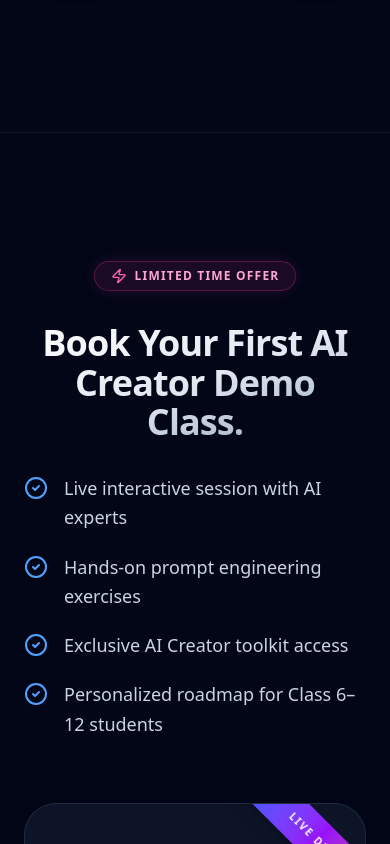
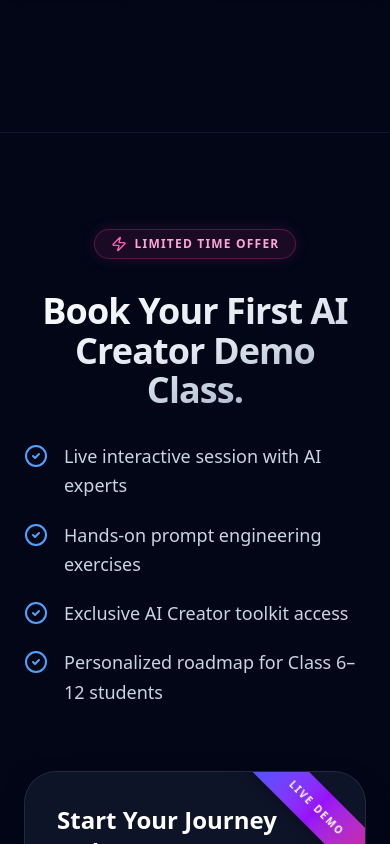
Before and after one commit to parv43/skillyugweb, a Next.js app: page / in a window 390 px wide. Shown: the part 9240-10084 px from the top of the page. Built offline with nearby package versions, Linux system fonts and the light colour scheme; no server answers.

Commit message:
fix: react rendered fewer hooks than expected error in DemoBookingSection due to early return

```diff
--- a/src/components/DemoBookingSection.tsx
+++ b/src/components/DemoBookingSection.tsx
@@ -19,10 +19,6 @@ export default function DemoBookingSection() {
   const isInView = useInView(sectionRef, { amount: 0.3, once: true })
   const [percent, setPercent] = useState(0)
 
-  if (!loading && hasDemo) {
-    return null
-  }
-
   // Animated counter from 0 to 84 whenever the section enters view
   useEffect(() => {
     if (isInView) {
@@ -35,8 +31,12 @@ export default function DemoBookingSection() {
     }
   }, [isInView])
 
+  if (!loading && hasDemo) {
+    return null;
+  }
+
   return (
-    <section id="demo-booking" className="relative w-full py-32 bg-[#020617] overflow-hidden border-t border-slate-900" ref={sectionRef}>
+    <section id="demo-booking" className="relative w-full py-24 md:py-32 bg-[#020617] overflow-hidden border-t border-slate-900" ref={sectionRef}>
 
       {/* Performant Ambient Background (no massive blur filters) */}
       <div className="absolute top-1/2 right-0 -translate-y-1/2 w-[600px] h-[600px] bg-[radial-gradient(circle_at_center,_var(--tw-gradient-stops))] from-blue-900/15 via-blue-900/5 to-transparent rounded-full pointer-events-none" />
```
